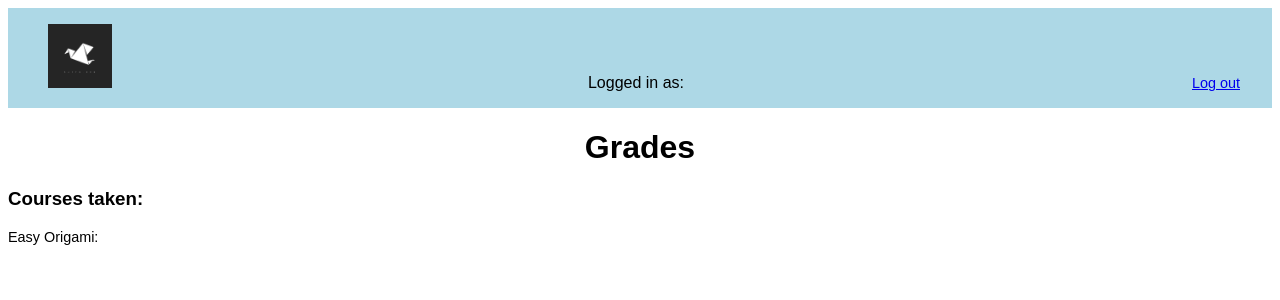
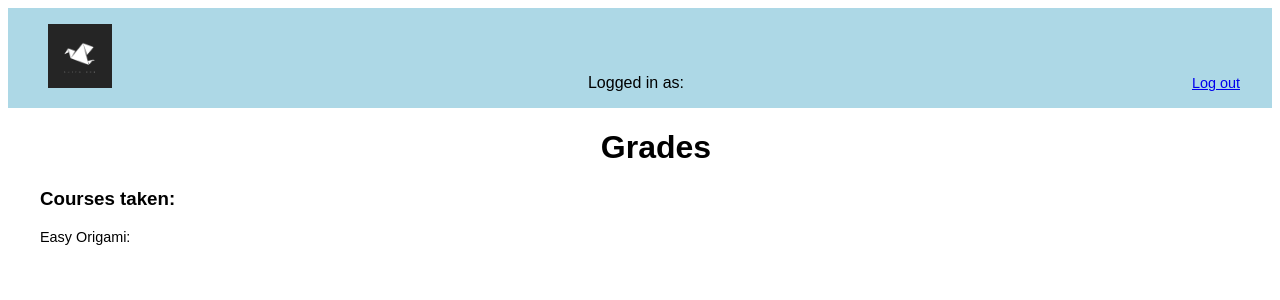
Before and after one commit to spfryzek/Origami101, a React (Create React App) app: page /grades in a window 1280 px wide. Shown: the top 300 px of the page. Built offline with nearby package versions, Linux system fonts and the light colour scheme.

Commit message:
Update Grades.js

```diff
--- a/src/components/Grades.js
+++ b/src/components/Grades.js
@@ -4,8 +4,7 @@ import '../css/style.css';
 
 function Grades() {
     return (
-        // <div style={{marginLeft: 2 + "em"}}>
-        <div>
+        <div style={{marginLeft: 2 + "em"}}>
             <center>
                 <h1>Grades</h1>
             </center>
```
